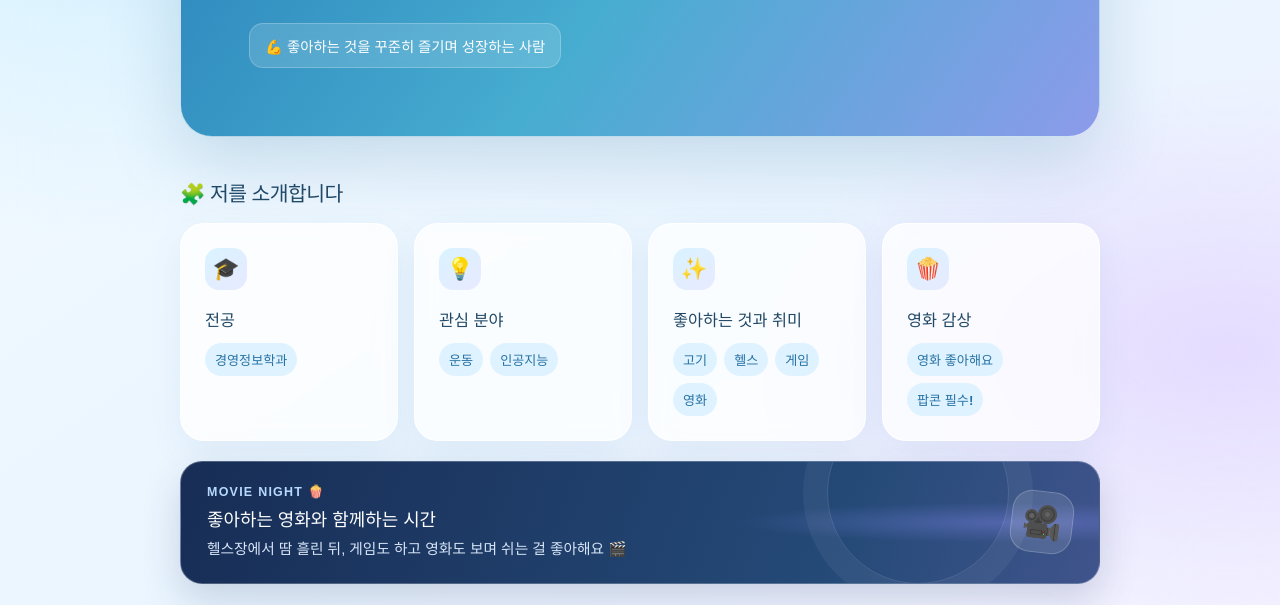
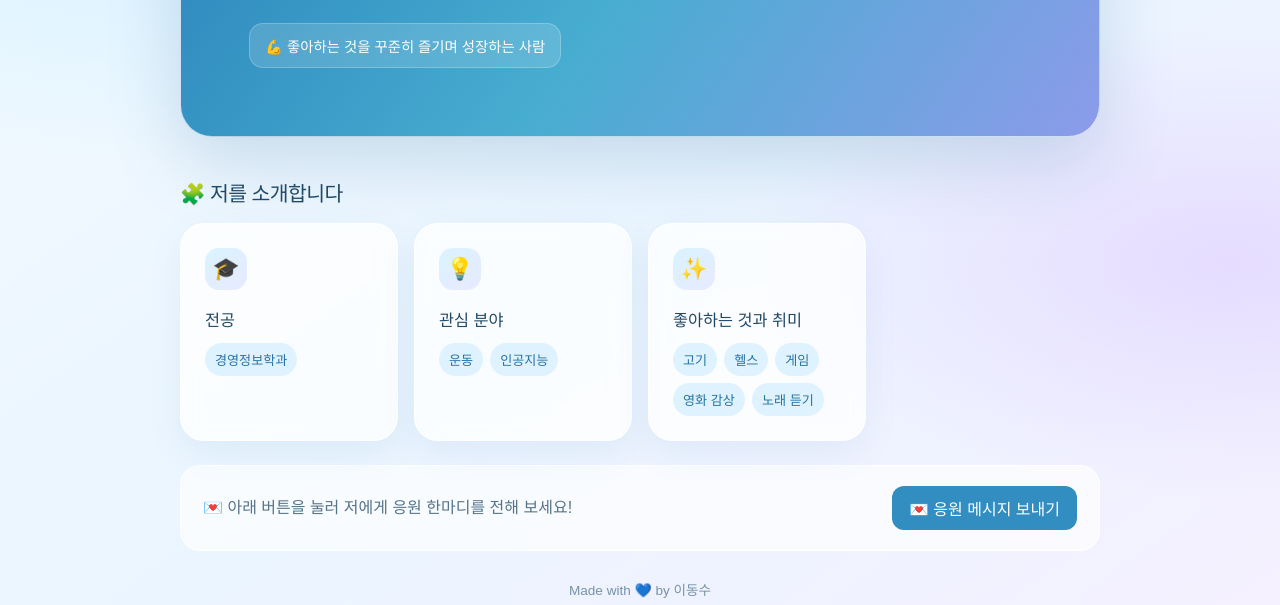
Before and after one commit to dslee1207/week11-mini, a plain HTML site: page index.html in a window 1280 px wide. Shown: the part 346-951 px from the top of the page. Drawn offline with Linux system fonts and the light colour scheme.

Commit message:
취미에 음악 추가하고 영화 소개 통합
Co-authored-by: Copilot <223556219+Copilot@users.noreply.github.com>

```diff
--- a/index.html
+++ b/index.html
@@ -200,77 +200,6 @@
         font-size: 0.82rem;
       }
 
-      .movie-night {
-        position: relative;
-        display: flex;
-        align-items: center;
-        justify-content: space-between;
-        gap: 20px;
-        overflow: hidden;
-        margin-top: 20px;
-        padding: 22px 26px;
-        border: 1px solid rgb(255 255 255 / 24%);
-        border-radius: 22px;
-        color: #fff;
-        background:
-          radial-gradient(ellipse at 90% 50%, rgb(129 137 238 / 38%), transparent 17rem),
-          linear-gradient(110deg, #172d55, #254a78 72%, #40548c);
-        box-shadow: 0 16px 38px rgb(36 57 99 / 18%);
-        animation: rise-in 650ms 220ms ease-out both;
-      }
-
-      .movie-night::after {
-        position: absolute;
-        top: -60px;
-        right: 90px;
-        width: 180px;
-        aspect-ratio: 1;
-        border: 1px solid rgb(255 255 255 / 13%);
-        border-radius: 50%;
-        box-shadow: 0 0 0 24px rgb(255 255 255 / 5%);
-        content: "";
-        pointer-events: none;
-      }
-
-      .movie-copy,
-      .movie-icon {
-        position: relative;
-        z-index: 1;
-      }
-
-      .movie-label {
-        margin: 0 0 6px;
-        color: #b7d8ff;
-        font-size: 0.78rem;
-        font-weight: 700;
-        letter-spacing: 0.1em;
-      }
-
-      .movie-night h3 {
-        margin: 0;
-        font-size: 1.12rem;
-      }
-
-      .movie-night p:last-child {
-        margin: 7px 0 0;
-        color: #d7e5f7;
-        font-size: 0.92rem;
-        line-height: 1.6;
-      }
-
-      .movie-icon {
-        display: grid;
-        width: 62px;
-        height: 62px;
-        flex: 0 0 auto;
-        place-items: center;
-        border: 1px solid rgb(255 255 255 / 20%);
-        border-radius: 20px;
-        background: rgb(255 255 255 / 12%);
-        font-size: 2rem;
-        transform: rotate(7deg);
-      }
-
       .message-area {
         display: flex;
         flex-wrap: wrap;
@@ -350,19 +279,11 @@
           margin-top: 14px;
         }
 
-        .movie-night {
-          padding: 20px;
-        }
       }
 
       @media (max-width: 430px) {
         .cards {
           grid-template-columns: 1fr;
-        }
-
-        .movie-icon {
-          width: 52px;
-          height: 52px;
         }
       }
 
@@ -431,27 +352,11 @@
               <span class="tag">고기</span>
               <span class="tag">헬스</span>
               <span class="tag">게임</span>
-              <span class="tag">영화</span>
-            </div>
-          </section>
-          <section class="card" aria-labelledby="movie-title">
-            <span class="card-icon" aria-hidden="true">🍿</span>
-            <h3 id="movie-title">영화 감상</h3>
-            <div class="tags">
-              <span class="tag">영화 좋아해요</span>
-              <span class="tag">팝콘 필수!</span>
+              <span class="tag">영화 감상</span>
+              <span class="tag">노래 듣기</span>
             </div>
           </section>
         </div>
-
-        <section class="movie-night" aria-label="영화 취미">
-          <div class="movie-copy">
-            <p class="movie-label">MOVIE NIGHT 🍿</p>
-            <h3>좋아하는 영화와 함께하는 시간</h3>
-            <p>헬스장에서 땀 흘린 뒤, 게임도 하고 영화도 보며 쉬는 걸 좋아해요 🎬</p>
-          </div>
-          <span class="movie-icon" aria-hidden="true">🎥</span>
-        </section>
 
         <section class="message-area" aria-label="응원 메시지">
           <p id="message" aria-live="polite">
```
Also changed, not shown: 1 other file.
